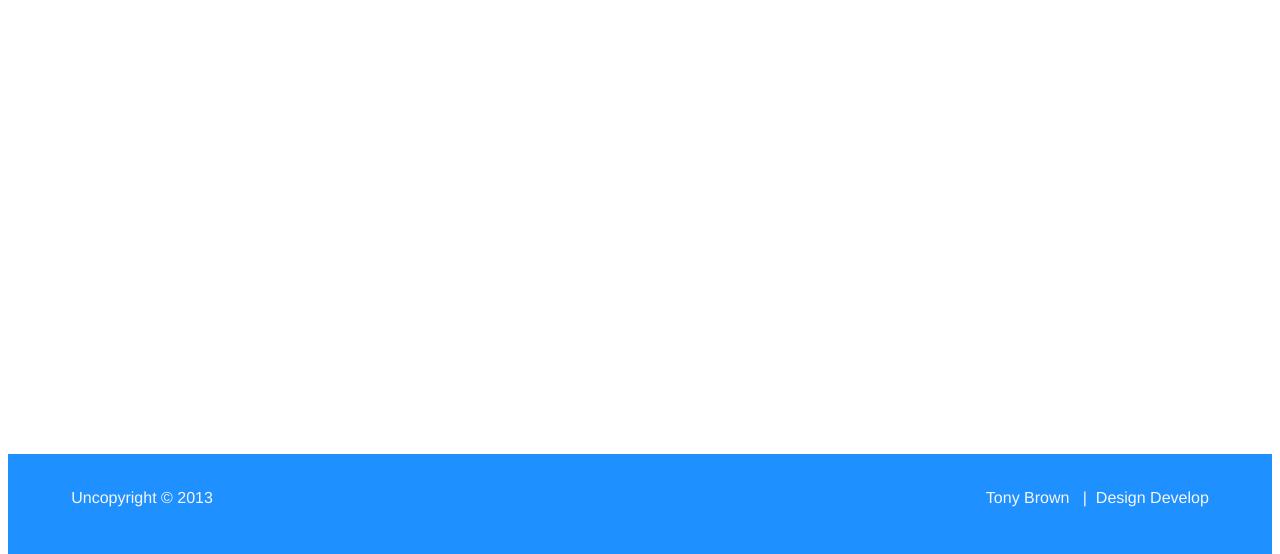
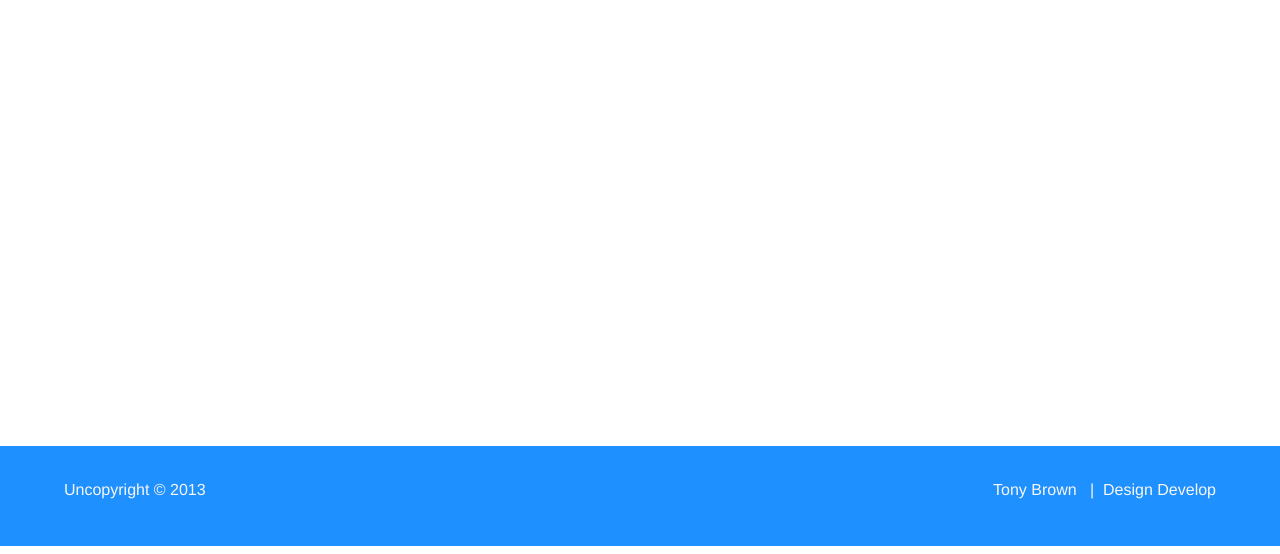
Before and after one commit to anthonybrown/tbd, a website: page app/index.html in a window 1280 px wide. Shown: the part 254-808 px from the top of the page. Drawn offline with nearby package versions, Linux system fonts and the light colour scheme; files that its build step writes are made by us from their sources.

Commit message:
style.scss tweak

```diff
--- a/src/scss/style.scss
+++ b/src/scss/style.scss
@@ -1,6 +1,7 @@
 //----------------------------------*\
 // SCSS MIXINS
 //----------------------------------*/
+
 @import 'mixins/_vendor.scss';
 @import 'mixins/_position.scss';
 
@@ -11,6 +12,7 @@
 // Config modules
 @import 'modules/_vars.scss';
 @import 'modules/_clearfix.scss';
+@import 'modules/_normalize.scss';
 @import 'modules/_defaults.scss';
 
 //----------------------------------*\
```
Also changed, not shown: package.json (+4 -4 lines).
